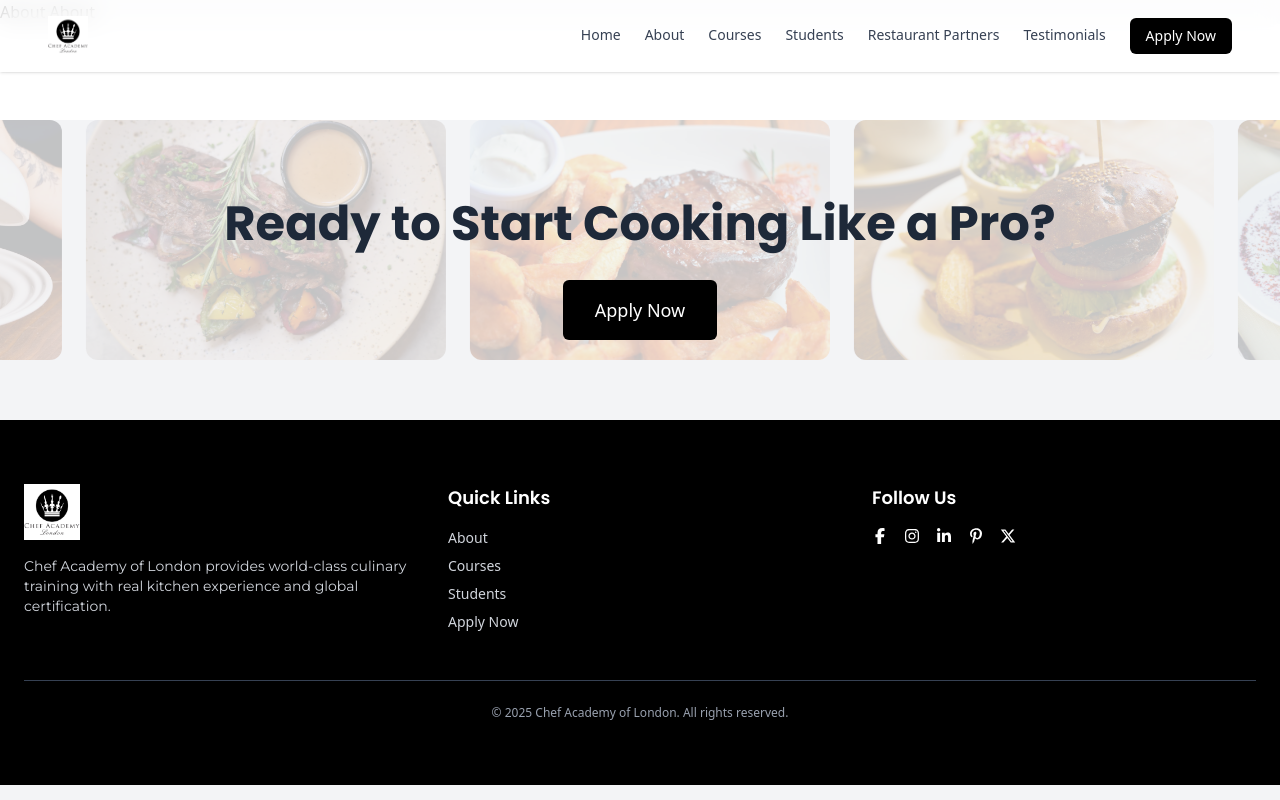
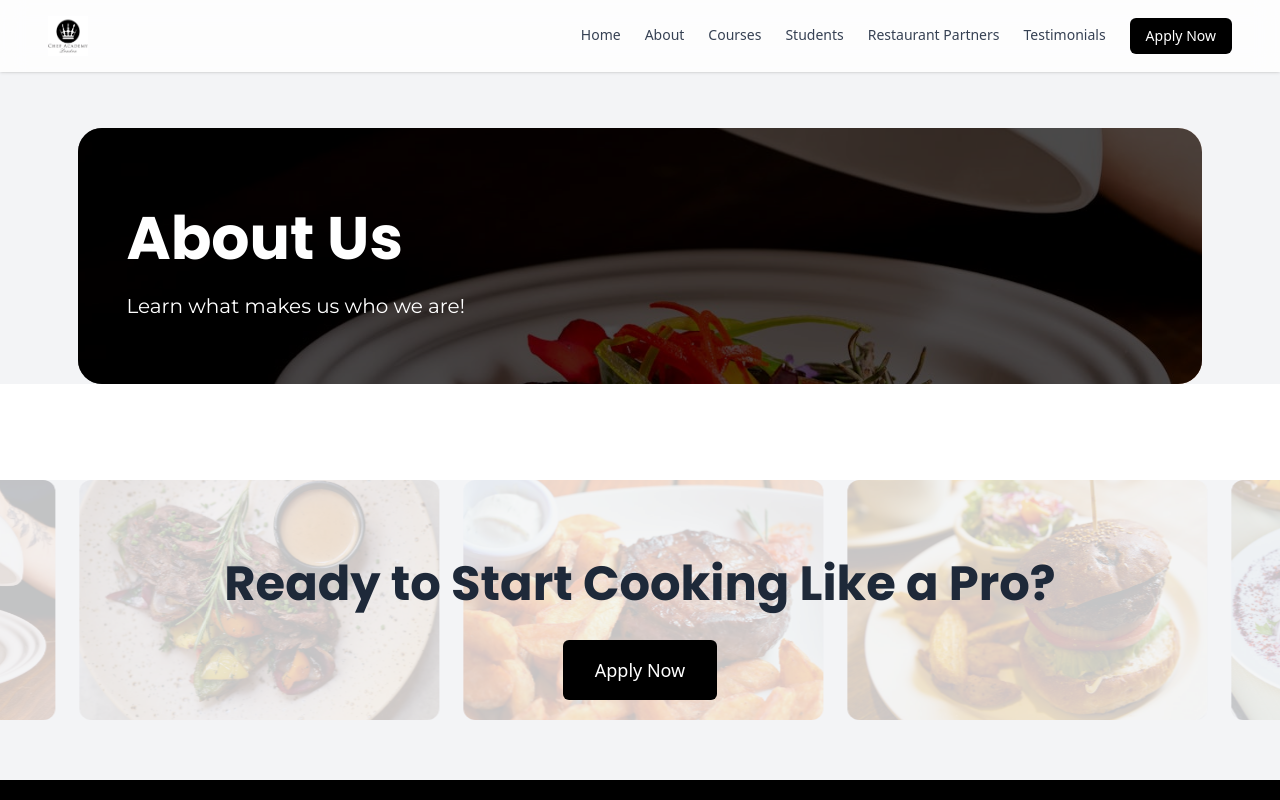
Before and after one commit to CliffordMulenga/chef-academyv2, a React (Vite) app: page /about in a window 1280 px wide. Shown: the top 800 px of the page. Built offline with nearby package versions, Linux system fonts and the light colour scheme.

Commit message:
added the page hero section component

```diff
--- a/src/components/HeroSection.jsx
+++ b/src/components/HeroSection.jsx
@@ -36,7 +36,7 @@ const HeroSection = () => {
             initial={{ opacity: 0, y: 20 }}
             animate={{ opacity: 1, y: 0 }}
             transition={{ delay: 0.2, duration: 0.8 }}
-            className="text-base sm:text-lg md:text-xl max-w-2xl mb-8"
+            className="montserrat text-base sm:text-lg md:text-xl max-w-2xl mb-8"
           >
             Train with Michelin-star chefs and earn your international culinary certification.
           </motion.p>
--- /dev/null
+++ b/src/components/PageHero.jsx
@@ -0,0 +1,46 @@
+/* eslint-disable no-unused-vars */
+import React from 'react'
+import { motion } from 'framer-motion'
+
+const PageHero = ({image, title, desc}) => {
+  return (
+    <div className='flex justify-center mt-28 md:mt-32 px-4'>
+        <section className='relative w-full   pt-10 rounded-3xl h-[8rem] sm:pb-0 md:h-[16rem] md:max-w-[90%] overflow-hidden'>
+
+
+        {/* image */}
+        <img src={image} alt="" className="absolute top-0 left-0 w-full h-full object-cover object-center z-0" />
+
+        {/* Overlay */}
+        <div className='absolute inset-0 bg-black opacity-70 z-10'></div>
+
+
+        {/* content */}
+        <div className='relative z-20 h-full w-[100%] flex flex-col justify-center px-6 md:[70%] md:px-12 text-white'>
+            <motion.h1
+                initial={{opacity:0, y:30}}
+                animate={{opacity:1, y:0}}
+                transition={{duration:0.8}}
+
+                className='poppins text-3xl sm:text-4xl md:text-5xl lg:text-6xl font-bold mb-4 leading-tight'
+            >
+            {title}
+            </motion.h1>
+
+            {/* if i need to add the brief description for the current page */}
+
+            <motion.p
+            initial={{ opacity: 0, y: 20 }}
+            animate={{ opacity: 1, y: 0 }}
+            transition={{ delay: 0.2, duration: 0.8 }}
+            className="text-[12px] montserrat sm:text-lg md:text-xl max-w-2xl mb-8"
+          >
+            {desc}
+          </motion.p>
+        </div>
+        </section>
+    </div>
+  )
+}
+
+export default PageHero
--- a/src/pages/About.jsx
+++ b/src/pages/About.jsx
@@ -1,11 +1,11 @@
 import React from 'react'
-
+import PageHero from '../components/PageHero'
+import sectionImg from '../assets/food1.jpg'
 const About = () => {
   return (
-    <div>
-      About
-About
-    </div>
+   <section>
+    <PageHero image={sectionImg} title={'About Us'} desc={'Learn what makes us who we are!'}/>
+   </section>
   )
 }
 
```
